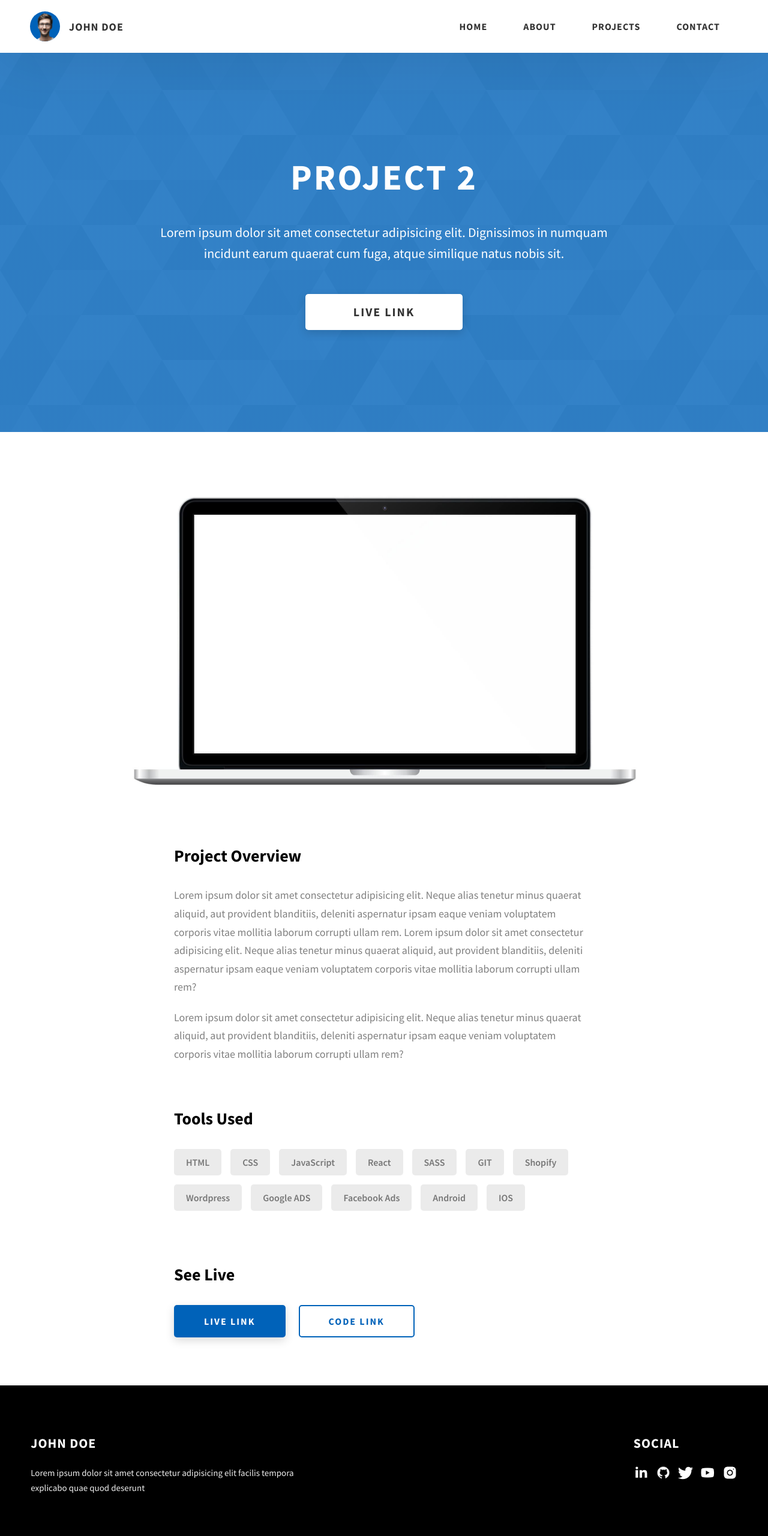
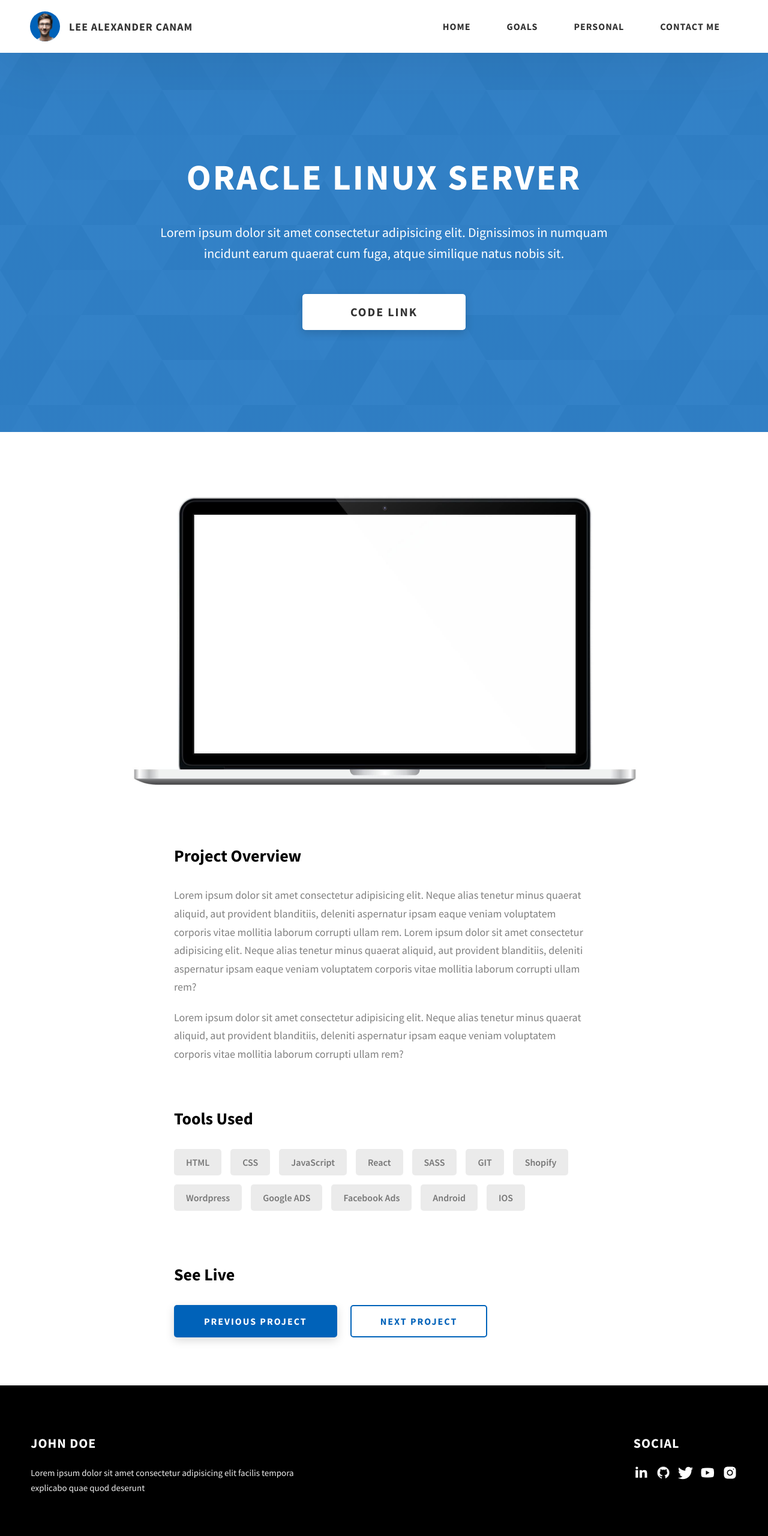
Before and after one commit to Leetus91/ePortfolio, a website: page Dopefolio-main/project-2.html in a window 1280 px wide. Shown: the top 2560 px of the page at 60% size. Drawn offline with Linux system fonts and the light colour scheme.

Commit message:
project-2 updated with content

```diff
--- a/Dopefolio-main/project-2.html
+++ b/Dopefolio-main/project-2.html
@@ -4,7 +4,7 @@
     <meta charset="UTF-8" />
     <meta name="viewport" content="width=device-width, initial-scale=1.0" />
     <meta http-equiv="X-UA-Compatible" content="ie=edge" />
-    <title>Case Study of Project 2</title>
+    <title>Case Study of Oracle Linux Server</title>
     <meta name="description" content="Case study page of Project" />
 
     <link rel="stylesheet" href="css/style.css" />
@@ -27,7 +27,7 @@
               class="header__logo-img"
             />
           </div>
-          <span class="header__logo-sub">John Doe</span>
+          <span class="header__logo-sub">Lee Alexander Canam</span>
         </div>
         <div class="header__main">
           <ul class="header__links">
@@ -35,15 +35,15 @@
               <a href="./index.html" class="header__link"> Home </a>
             </li>
             <li class="header__link-wrapper">
-              <a href="./index.html#about" class="header__link">About </a>
+              <a href="./index.html#about" class="header__link">Goals </a>
             </li>
             <li class="header__link-wrapper">
               <a href="./index.html#projects" class="header__link">
-                Projects
+                Personal
               </a>
             </li>
             <li class="header__link-wrapper">
-              <a href="./index.html#contact" class="header__link"> Contact </a>
+              <a href="./index.html#contact" class="header__link"> Contact Me </a>
             </li>
           </ul>
           <div class="header__main-ham-menu-cont">
@@ -68,15 +68,15 @@
             </li>
 
             <li class="header__sm-menu-link">
-              <a href="./index.html#about"> About </a>
+              <a href="./index.html#about"> Goals </a>
             </li>
 
             <li class="header__sm-menu-link">
-              <a href="./index.html#projects"> Projects </a>
+              <a href="./index.html#projects"> Personal </a>
             </li>
 
             <li class="header__sm-menu-link">
-              <a href="./index.html#contact"> Contact </a>
+              <a href="./index.html#contact"> Contact Me</a>
             </li>
           </ul>
         </div>
@@ -84,7 +84,7 @@
     </header>
     <section class="project-cs-hero">
       <div class="project-cs-hero__content">
-        <h1 class="heading-primary">Project 2</h1>
+        <h1 class="heading-primary">Oracle Linux Server</h1>
         <div class="project-cs-hero__info">
           <p class="text-primary">
             Lorem ipsum dolor sit amet consectetur adipisicing elit. Dignissimos
@@ -93,7 +93,7 @@
           </p>
         </div>
         <div class="project-cs-hero__cta">
-          <a href="#" class="btn btn--bg" target="_blank">Live Link</a>
+          <a href="#" class="btn btn--bg" target="_blank">Code Link</a>
         </div>
       </div>
     </section>
@@ -150,13 +150,13 @@
                 href="#"
                 class="btn btn--med btn--theme project-details__links-btn"
                 target="_blank"
-                >Live Link</a
+                >Previous Project</a
               >
               <a
                 href="#"
                 class="btn btn--med btn--theme-inv project-details__links-btn"
                 target="_blank"
-                >Code Link</a
+                >Next Project</a
               >
             </div>
           </div>
@@ -217,10 +217,11 @@
           </div>
         </div>
 
-        <div class="main-footer__lower">
+         <!-- Original Source Code for ALL files, images and scripts provided by the friendly: https://www.rammaheshwari.com/ -->
+         <div class="main-footer__lower">
           &copy; Copyright 2021. Made by
-          <a rel="noreferrer" target="_blank" href="https://rammaheshwari.com"
-            >Ram Maheshwari</a
+          <a rel="noreferrer" target="_blank" href="https://linkedin.com/in/leecanam/"
+            >Lee Alexander Canam</a
           >
         </div>
       </div>
```
Also changed, not shown: Dopefolio-main/index.html (+8 -6 lines).
